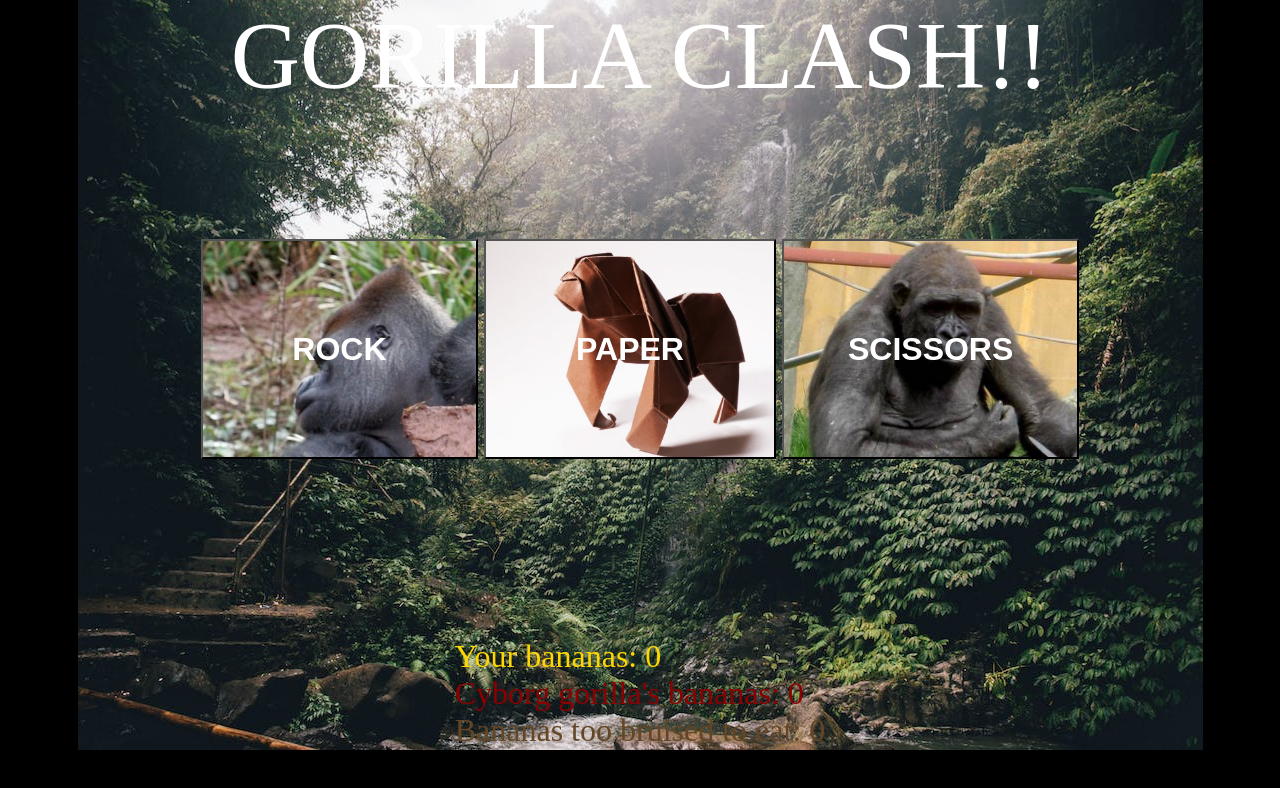
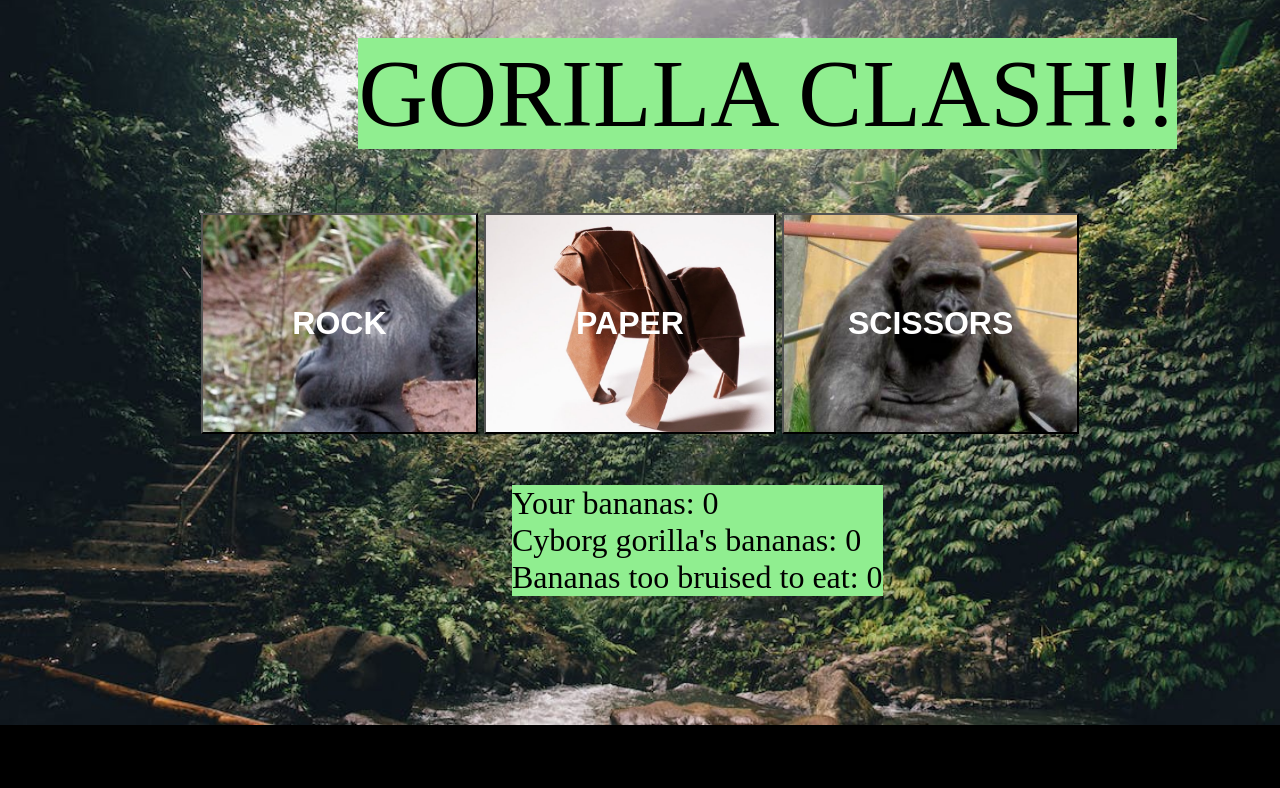
Before and after one commit to Edward-Arth/rock-paper-scissors, a plain HTML site: page index.html in a window 1280 px wide. Drawn offline with Linux system fonts and the light colour scheme.

Commit message:
Attempted to fix display on other devices

```diff
--- a/style.css
+++ b/style.css
@@ -1,6 +1,7 @@
 body {
     margin:0%;
     background-image: url('jungle.jpeg');
+    background-size:100%;
     background-repeat: no-repeat;
     background-color: black;
     background-position-x: center;
@@ -11,15 +12,20 @@ body {
     display:flex;
     justify-content: center;
     font-size: 600%;
-    color:white;
-    margin-bottom: 10%;
+    color:black;
+    margin-bottom: 5%;
+    margin-top: 3%;
+    background-color: lightgreen;
+    max-width: fit-content;
+    margin-left: 28%;
+
 }
 
 #fButtons {
     display:flex;
     justify-content: center;
     align-content: center;
-    margin-top: 8%;
+    margin-top: 4%;
     gap:0.5%;
 }
 
@@ -58,19 +64,10 @@ body {
 .scorez {
     display:flex;
     justify-content: center;
-    color: white;
+    color: black;
     font-size: 200%;
-    margin-top:14%;
+    margin-top:4%;
+    background-color: lightgreen;
+    max-width: fit-content;
+    margin-left: 40%;
 }
-
-#pScore {
-    color:gold;
-}
-
-#cScore {
-    color:darkred;
-}
-
-#tScore {
-    color:#644624;
-}
```
